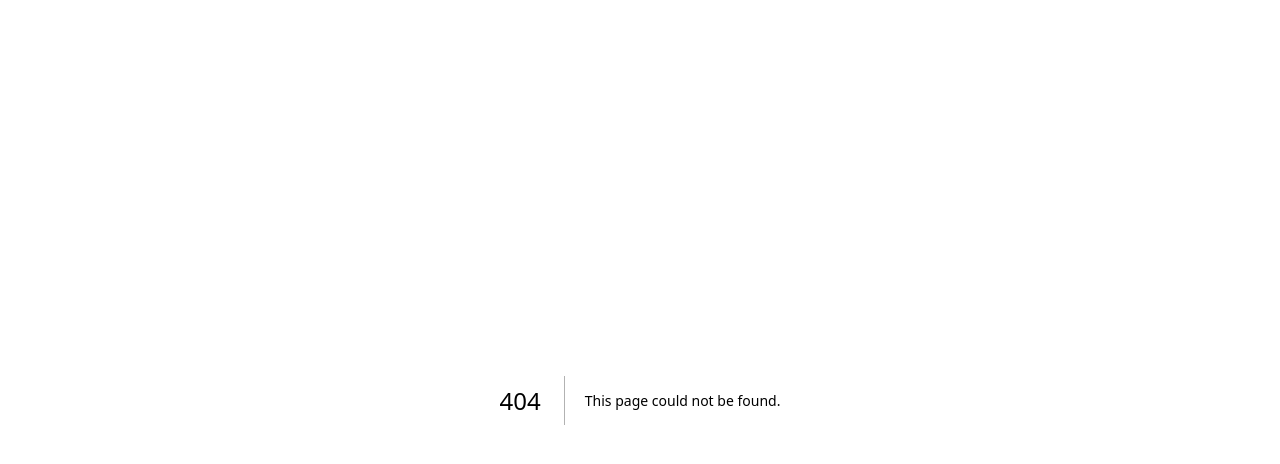
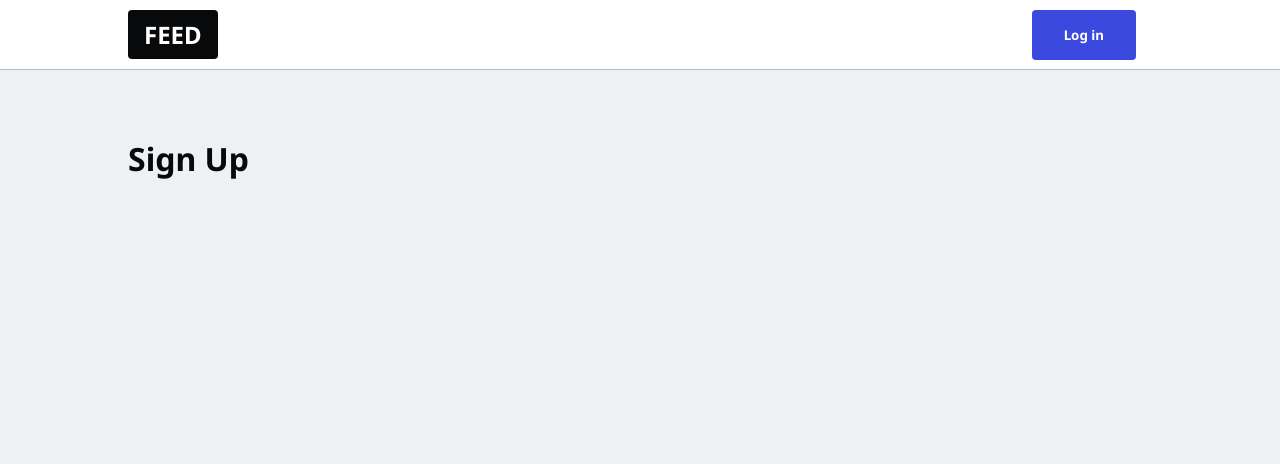
Before and after one commit to bstewart3/bonsai-plus, a Next.js app: page /enter in a window 1280 px wide. Before the commit this address had no page. Shown: the top 464 px of the page. Built offline with nearby package versions, Linux system fonts and the light colour scheme.

Commit message:
add routes add navbar

```diff
--- /dev/null
+++ b/components/Loader.js
@@ -0,0 +1,3 @@
+export default function Loader({ show }) {
+    return show ? <div className="loader"></div> : null
+}
--- a/components/Nav.js
+++ b/components/Nav.js
@@ -0,0 +1,47 @@
+import Link from "next/link";
+
+//top navbar
+
+export default function Navbar() {
+    const user = null;
+    const username = null;
+
+
+    return (
+        <nav className='navbar'>
+            <ul>
+                <li>
+                    <Link href='/'>
+                        <button className="btn-logo">FEED</button>
+                    </Link>
+                </li>
+                    {/* user is signed-in and has username */}
+                    {username && (
+                        <>
+                            <li>
+                                <Link href='/admin'>
+                                    <button className="btn-blue">Write Posts</button>
+                                </Link>
+                            </li>
+                            <li>
+                                <Link href={`/${username}`}>
+                                    <img src={user?.photoURL}/>
+                                </Link>
+                            </li>
+                        </>
+                    )}
+
+
+                    {/* user has not signed-in or has not created a username */}
+                    {!username && (
+                        <li>
+                            <Link href='/enter'>
+                                <button className="btn-blue">Log in</button>
+                            </Link>
+                        </li>
+                        )}
+
+            </ul>
+        </nav>
+    )
+}
--- a/pages/_app.js
+++ b/pages/_app.js
@@ -1,7 +1,13 @@
 import '../styles/globals.css'
+import Navbar from '../components/Nav'
 
 function MyApp({ Component, pageProps }) {
-  return <Component {...pageProps} />
+  return (
+    <>
+        <Navbar />
+        <Component {...pageProps} />
+    </>
+  )
 }
 
 export default MyApp
--- /dev/null
+++ b/pages/api/admin/[slug].js
@@ -0,0 +1,7 @@
+export default function AminPostPage({ }) {
+    return (
+        <main>
+
+        </main>
+    )
+}
--- /dev/null
+++ b/pages/api/admin/index.js
@@ -0,0 +1,7 @@
+export default function AminPostPage({ }) {
+    return (
+        <main>
+
+        </main>
+    )
+}
--- /dev/null
+++ b/pages/enter.js
@@ -0,0 +1,7 @@
+export default function EnterPage({ }) {
+    return (
+        <main>
+            <h1> Sign Up</h1>
+        </main>
+    )
+}
--- a/pages/index.js
+++ b/pages/index.js
@@ -1,11 +1,15 @@
 import Head from 'next/head'
 import Image from 'next/image'
+
 import styles from '../styles/Home.module.css'
+import Link from 'next/link'
+
+import Loader from '../components/Loader'
 
 export default function Home() {
   return (
     <div >
-
+      <Loader show />
     </div>
   )
 }
--- a/styles/globals.css
+++ b/styles/globals.css
@@ -1,26 +1,262 @@
+@import url('https://fonts.googleapis.com/css2?family=Noto+Sans:ital,wght@0,400;0,700;1,400&display=swap');
+
+:root {
+  --color-bg: #eef0f1;
+  --color-text: #08090a;
+  --color-blue: #3b49df;
+  --color-red: #df3b3b;
+  --color-green: #3bdf72;
+  --color-gray: #b5bdc4;
+}
 html,
 body {
   padding: 0;
   margin: 0;
-  font-family: -apple-system, BlinkMacSystemFont, Segoe UI, Roboto, Oxygen,
-    Ubuntu, Cantarell, Fira Sans, Droid Sans, Helvetica Neue, sans-serif;
+  font-family: 'Noto Sans', sans-serif;
+  background-color: var(--color-bg);
+  color: var(--color-text);
+  margin-top: 50px;
 }
+
+
+
+main {
+  padding: 1rem 10vw;
+}
+
+h1 { font-size: 2rem; }
+h2 { font-size: 1.5rem; }
+h2 { font-size: 1.25rem; }
 
 a {
   color: inherit;
   text-decoration: none;
+  cursor: pointer;
 }
 
 * {
   box-sizing: border-box;
 }
 
-@media (prefers-color-scheme: dark) {
-  html {
-    color-scheme: dark;
-  }
-  body {
-    color: white;
-    background: black;
+img {max-width: 100%;}
+
+input {
+  display: inline-block;
+  outline: none;
+  border: none;
+  font-size: 1.5rem;
+  width: 100%;
+  padding: 5px 10px;
+}
+
+fieldset {
+  border: none;
+  padding: 1rem 0;
+  font-size: 1.25rem;
+}
+
+code {
+  overflow-x: scroll;
+}
+
+/* Navbar */
+
+.navbar {
+  height: 70px;
+  width: 100%;
+  background: white;
+  color: var(--colors-text);
+  position: fixed;
+  top: 0;
+  padding: 0 10vw;
+  font-weight: bold;
+  border-bottom: 1px solid var(--color-gray);
+  z-index: 99;
+}
+
+.navbar ul {
+  list-style-type: none;
+  margin: 0;
+  padding: 0;
+  display: flex;
+  align-items: center;
+  justify-content: space-between;
+  height: 100%;
+}
+
+.navbar img {
+  border-radius: 50%;
+  width: 50px;
+  height: 50px;
+  cursor: pointer;
+}
+
+.navbar li {
+  border-radius: 50%;
+
+}
+
+/* Buttons */
+
+.btn, button {
+  background-color: var(--color-gray);
+  border: none;
+  color: var(--color-text);
+  padding: 1rem 2rem;
+  display: flex;
+  align-items: center;
+  text-align: center;
+  justify-content: center;
+  text-decoration: none;
+  font-family: 'Noto Sans', sans-serif;
+  font-weight: bold;
+  border-radius: 0.25rem;
+  cursor: pointer;
+  margin: 0.5rem 1rem 0.5rem 0;
+}
+
+@media only screen and (max-width: 768px) {
+  button {
+    padding: 0.5rem 1rem;
+    font-size: 0.8rem;
   }
 }
+
+
+button:hover {
+  filter: brightness(90%);
+}
+
+button:disabled,
+button[disabled]{
+  filter: brightness(80%);
+  cursor: not-allowed;
+}
+
+button.btn-blue {
+  background-color: var(--color-blue);
+  color: white;
+}
+
+button.btn-red {
+  background-color: var(--color-red);
+  color: white;
+}
+
+button.btn-green {
+  background-color: var(--color-green);
+  color: white;
+}
+
+button.btn-google {
+  background-color: white;
+  color: var(--color-text);
+}
+
+.btn-google img {
+  width: 30px;
+  margin-right: 10px;
+}
+
+button.btn-logo {
+  background-color: var(--color-text);
+  color: white;
+  text-transform: uppercase;
+  font-size: 1.5rem;
+  padding: 0.5rem 1rem;
+}
+
+/* Cards */
+
+.card {
+  padding: 2rem;
+  margin: 1rem 0;
+  background-color: white;
+  border: 1px solid var(--color-gray);
+  border-radius: 8px;
+}
+
+.card footer {
+  display: flex;
+}
+
+.card-img-center {
+  width:20%;
+  display:block;
+  margin:auto;
+  border-radius: 50%;
+  max-width: 150px;
+}
+
+.card-info {
+  color: white;
+  background: var(--color-blue);
+}
+
+/* Loader */
+
+.loader {
+  border: 10px solid var(--color-bg);
+  border-top: 10px solid var(--color-blue);
+  border-radius: 50%;
+  width: 50px;
+  height: 50px;
+  animation: spin 2s linear infinite;
+}
+
+@keyframes spin {
+  0% { transform: rotate(0deg); }
+  100% { transform: rotate(360deg); }
+}
+
+/* File uploads */
+
+input[type="file"] {
+  display: none;
+}
+
+.upload-snippet {
+  width: 75%;
+    margin-left: auto;
+    background: white;
+    padding: 5px;
+    margin: 5px 0;
+}
+/* Utilities */
+
+.push-left {
+  margin-left: auto;
+}
+
+.text-sm {
+  font-size: 0.85rem;
+}
+
+.text-danger {
+  font-weight: bold;
+  color: var(--color-red);
+}
+
+.text-success {
+  font-weight: bold;
+  color: var(--color-green);
+}
+
+.text-info {
+  font-weight: bold;
+  color: var(--color-blue);
+}
+
+.box {
+  display: flex;
+  justify-content: space-between;
+}
+
+.box-center {
+  display: flex;
+  flex-direction: column;
+  align-content: center;
+  text-align: center;
+}
+
+.hidden { display:  none; }
```
Also changed, not shown: pages/[username]/[slug].js (added, +7 -0 lines), pages/[username]/index.js (added, +7 -0 lines).
